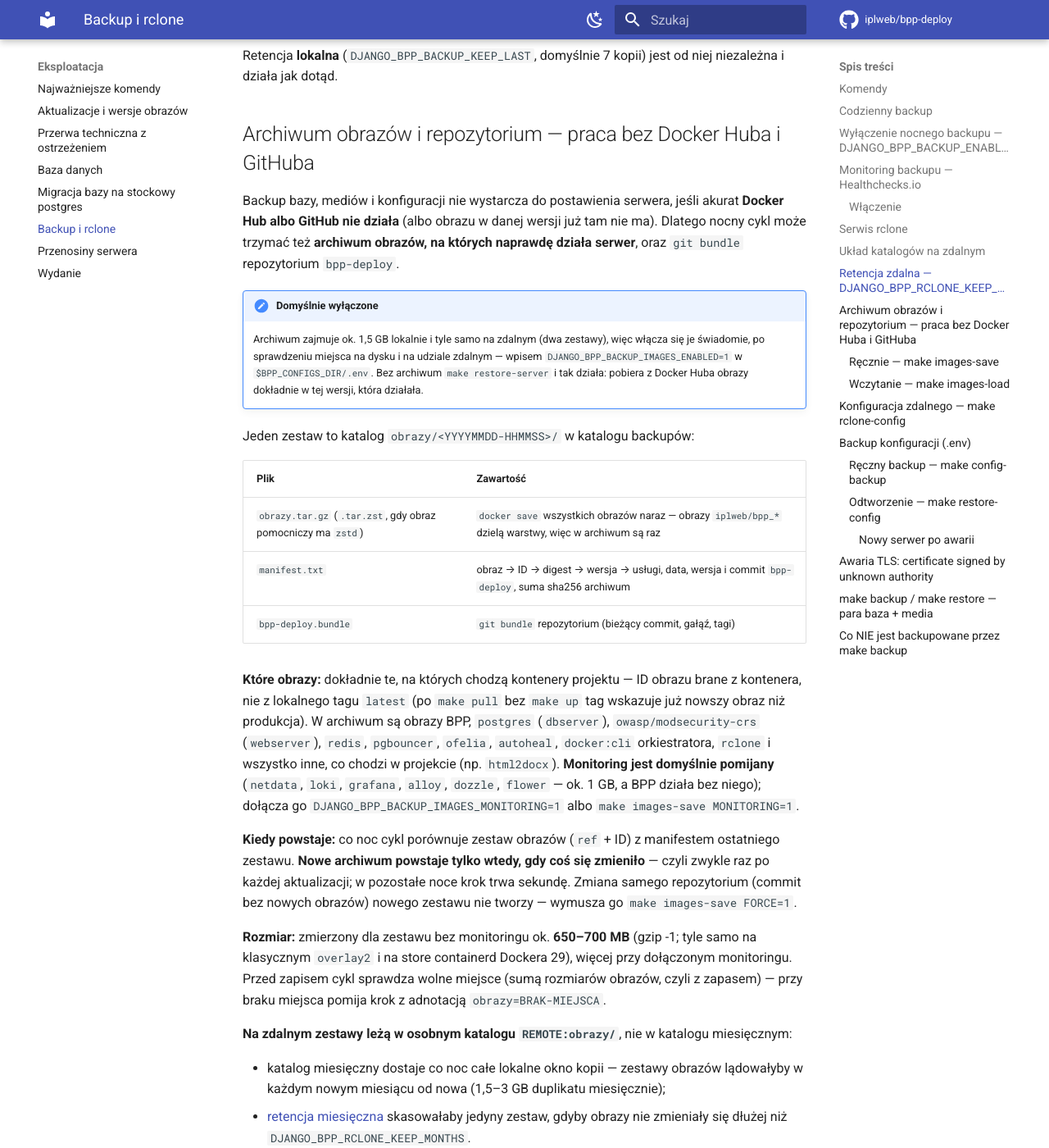
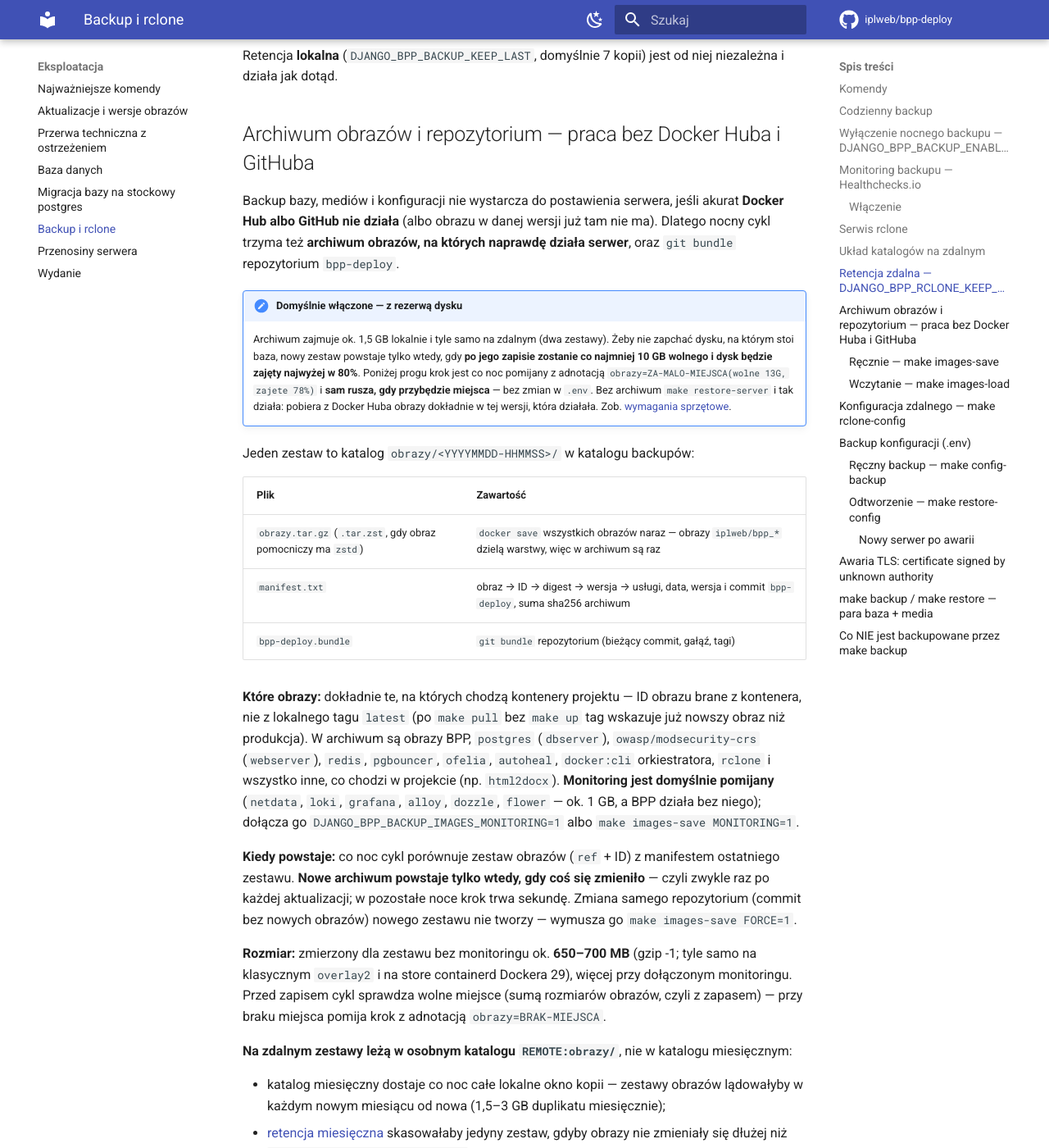
Before and after one commit to iplweb/bpp-deploy, an MkDocs documentation site: the page built from docs/eksploatacja/backup-i-rclone.md, in a window 1280 px wide and 1400 px high, scrolled down 6439 px. Shown: the whole window at 82% size. Built offline with MkDocs 1.6.1 and Material for MkDocs 9.7.7, drawn with Linux system fonts in a browser that asks for light colours; comment, search, counter and statistics services are not loaded; some of the changed text lies outside the part shown.

Commit message:
feat(backup): archiwum obrazów domyślnie włączone z rezerwą dysku; wymagania 40/60 GB
Zamiast opt-in: nowy zestaw powstaje tylko, gdy po zapisie zostanie
>= DJANGO_BPP_BACKUP_IMAGES_MIN_FREE_GB (10) GB wolnego i dysk będzie
zajęty <= DJANGO_BPP_BACKUP_IMAGES_MAX_USED_PCT (80)%. Poniżej progu
images-archive.sh kończy exit 8, a cykl zapisuje adnotację
obrazy=ZA-MALO-MIEJSCA(wolne NG, zajete P%) i nie zmienia kodu wyjścia;
po powiększeniu dysku archiwum rusza samo, bez zmian w .env.
Wyłącznik DJANGO_BPP_BACKUP_IMAGES_ENABLED=0 zostaje.

Wymagania dyskowe w README i docs/instalacja: minimum 40 GB, zalecane
60 GB+ (+ baza i backupy), z rozpisaniem, na co idzie miejsce.

Testy: test-images §8b (progi, kontrola, progi=0, własne progi; atrapa df
bezwarunkowa, żeby prawdziwy df runnera CI nie zapalał rezerwy),
test-rclone §12 (domyślnie włączone, adnotacja rezerwy).

Co-Authored-By: Claude Opus 5.5 <noreply@anthropic.com>

````diff
--- a/docs/eksploatacja/backup-i-rclone.md
+++ b/docs/eksploatacja/backup-i-rclone.md
@@ -27,7 +27,7 @@ do kontenerów, które i tak istnieją i mają właściwe narzędzia:
 2. tar dumpu, mediów i [katalogu konfiguracyjnego](#backup-konfiguracji-env) —
    lokalnie (busybox `tar`; `/backup`, wolumen `media` i `$BPP_CONFIGS_DIR` są
    zamontowane także w orkiestratorze),
-3. [archiwum obrazów Dockera i repozytorium](#archiwum-obrazow) — opcjonalne (domyślnie wyłączone), tylko gdy
+3. [archiwum obrazów Dockera i repozytorium](#archiwum-obrazow) — tylko przy wolnym miejscu na dysku i gdy
    zmieniły się obrazy działających kontenerów (`docker save` przez socket),
 4. rotacja lokalna (`DJANGO_BPP_BACKUP_KEEP_LAST`),
 5. `rclone copy` + retencja zdalna — w serwisie `rclone` (patrz niżej),
@@ -290,15 +290,18 @@ niej niezależna i działa jak dotąd.
 
 Backup bazy, mediów i konfiguracji nie wystarcza do postawienia serwera, jeśli
 akurat **Docker Hub albo GitHub nie działa** (albo obrazu w danej wersji już
-tam nie ma). Dlatego nocny cykl może trzymać też **archiwum obrazów, na których
+tam nie ma). Dlatego nocny cykl trzyma też **archiwum obrazów, na których
 naprawdę działa serwer**, oraz `git bundle` repozytorium `bpp-deploy`.
 
-!!! note "Domyślnie wyłączone"
-    Archiwum zajmuje ok. 1,5 GB lokalnie i tyle samo na zdalnym (dwa zestawy),
-    więc włącza się je świadomie, po sprawdzeniu miejsca na dysku i na udziale
-    zdalnym — wpisem `DJANGO_BPP_BACKUP_IMAGES_ENABLED=1` w
-    `$BPP_CONFIGS_DIR/.env`. Bez archiwum `make restore-server` i tak działa:
-    pobiera z Docker Huba obrazy dokładnie w tej wersji, która działała.
+!!! note "Domyślnie włączone — z rezerwą dysku"
+    Archiwum zajmuje ok. 1,5 GB lokalnie i tyle samo na zdalnym (dwa zestawy).
+    Żeby nie zapchać dysku, na którym stoi baza, nowy zestaw powstaje tylko
+    wtedy, gdy **po jego zapisie zostanie co najmniej 10 GB wolnego i dysk
+    będzie zajęty najwyżej w 80%**. Poniżej progu krok jest co noc pomijany
+    z adnotacją `obrazy=ZA-MALO-MIEJSCA(wolne 13G, zajete 78%)` i **sam rusza,
+    gdy przybędzie miejsca** — bez zmian w `.env`. Bez archiwum
+    `make restore-server` i tak działa: pobiera z Docker Huba obrazy dokładnie
+    w tej wersji, która działała. Zob. [wymagania sprzętowe](../instalacja/index.md).
 
 Jeden zestaw to katalog `obrazy/<YYYYMMDD-HHMMSS>/` w katalogu backupów:
 
@@ -348,21 +351,24 @@ Zmienne w `$BPP_CONFIGS_DIR/.env` (czytane co noc z pliku — zmiana działa bez
 `make up`; żadna nie jest wymagana):
 
 ```bash
-DJANGO_BPP_BACKUP_IMAGES_ENABLED=1     # włącz archiwum obrazów (domyślnie wyłączone)
-DJANGO_BPP_BACKUP_IMAGES_KEEP_LAST=3   # ile zestawów lokalnie i zdalnie (domyślnie 2)
-DJANGO_BPP_BACKUP_IMAGES_MONITORING=1  # dołącz monitoring
+DJANGO_BPP_BACKUP_IMAGES_ENABLED=0      # wyłącz archiwum obrazów (domyślnie włączone)
+DJANGO_BPP_BACKUP_IMAGES_KEEP_LAST=3    # ile zestawów lokalnie i zdalnie (domyślnie 2)
+DJANGO_BPP_BACKUP_IMAGES_MONITORING=1   # dołącz monitoring
+DJANGO_BPP_BACKUP_IMAGES_MIN_FREE_GB=15 # rezerwa: tyle GB ma zostać wolne (domyślnie 10, 0 = bez)
+DJANGO_BPP_BACKUP_IMAGES_MAX_USED_PCT=85 # rezerwa: najwyżej tyle % zajęte (domyślnie 80, 0 = bez)
 ```
 
 !!! warning "Limit miejsca na zdalnym"
     Dwa zestawy to ok. 1,5 GB dodatkowego miejsca na zdalnym (więcej z
-    monitoringiem) i tyle samo lokalnie. Jeśli dysk albo udział ma mało
-    wolnego miejsca lub twardy limit, nie włączaj archiwum. Nie zawiera
+    monitoringiem). Rezerwa pilnuje tylko dysku **lokalnego** — jeśli udział
+    zdalny ma twardy limit, policz go albo ustaw
+    `DJANGO_BPP_BACKUP_IMAGES_ENABLED=0`. Archiwum nie zawiera
     sekretów (publiczne obrazy i publiczne repozytorium), ale i tak jedzie
     przez ten sam (szyfrowany) remote co reszta kopii.
 
 Błąd tego kroku — `docker save`, brak miejsca, nieudana wysyłka — **nigdy nie
 zmienia wyniku cyklu**: to adnotacja `obrazy=...` w komunikacie
-(`nowe(650.2MiB)`, `bez-zmian`, `wylaczone`, `BRAK-MIEJSCA`, `BLAD(exit=N)`,
+(`nowe(650.2MiB)`, `bez-zmian`, `wylaczone`, `ZA-MALO-MIEJSCA(...)`, `BRAK-MIEJSCA`, `BLAD(exit=N)`,
 `BRAK-MOUNTU(make up)`, `wysylka=BLAD`). Krok wymaga mountu repozytorium w
 `backup-runner` (`.:/repo:ro`), więc po `git pull` potrzebny jest **`make up`** —
 do tego czasu adnotacja `BRAK-MOUNTU(make up)` i backup bazy idzie normalnie.
````
Also changed, not shown: CLAUDE.md (+9 -3 lines), README.md (+3 -1 lines), docs/instalacja/index.md (+5 -1 lines), 4 other files.
